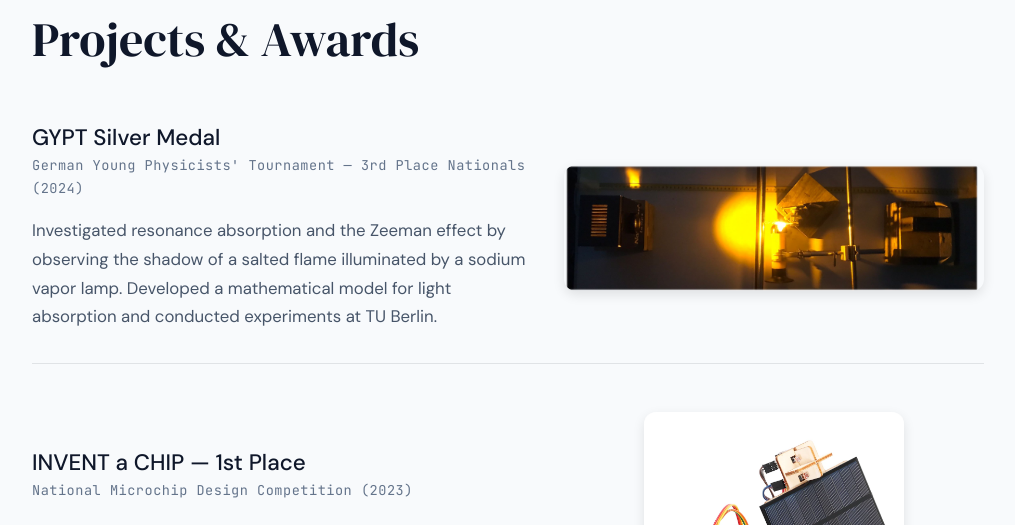
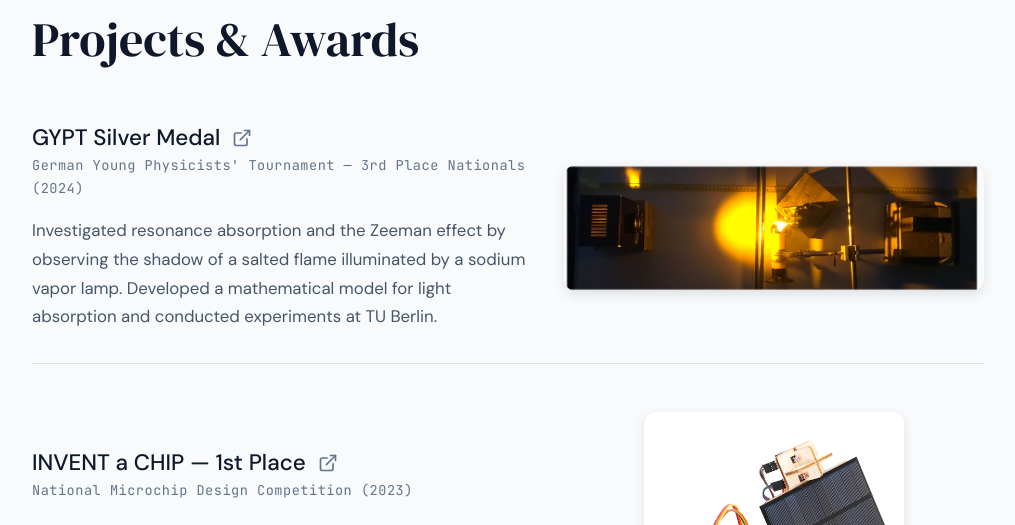
Before and after one commit to DGrasshoff/PersonalWebsite, a React (Vite) app: page / in a window 1280 px wide. Shown: the part 2820-3345 px from the top of the page, without its empty margins (132-1147 px from the left). Built offline with nearby package versions, Linux system fonts and the light colour scheme.

Commit message:
added links to the projects

```diff
--- a/src/components/Projects/Projects.css
+++ b/src/components/Projects/Projects.css
@@ -56,6 +56,20 @@
 .projects__title {
   font-size: 1.4rem;
   margin-bottom: 4px;
+  display: flex;
+  align-items: center;
+  gap: 12px;
+}
+
+.projects__link {
+  color: var(--text-tertiary);
+  transition: color var(--transition-fast);
+  display: flex;
+  align-items: center;
+}
+
+.projects__link:hover {
+  color: var(--accent-primary);
 }
 
 .projects__subtitle {
--- a/src/components/Projects/Projects.jsx
+++ b/src/components/Projects/Projects.jsx
@@ -1,4 +1,5 @@
 import { motion } from 'framer-motion';
+import { ExternalLink } from 'lucide-react';
 import './Projects.css';
 
 const projects = [
@@ -6,19 +7,22 @@ const projects = [
     title: 'GYPT Silver Medal',
     subtitle: 'German Young Physicists\' Tournament — 3rd Place Nationals (2024)',
     description: 'Investigated resonance absorption and the Zeeman effect by observing the shadow of a salted flame illuminated by a sodium vapor lamp. Developed a mathematical model for light absorption and conducted experiments at TU Berlin.',
-    image: '/projects/Quantum Light Dimmer.png'
+    image: '/projects/Quantum Light Dimmer.png',
+    link: 'https://www.gypt.org/ueber_uns/siegerinnen.html'
   },
   {
     title: 'INVENT a CHIP — 1st Place',
     subtitle: 'National Microchip Design Competition (2023)',
     description: 'Built a photovoltaic solar tracker using a self-programmed FPGA chip in VHDL. Implemented real-time data monitoring and control systems, winning 1st place in the national competition organized by the VDE.',
-    image: '/projects/IAC.png'
+    image: '/projects/IAC.png',
+    link: 'https://lnkd.in/p/d2_KRiPy'
   },
   {
     title: 'GYPT Bronze Medal',
     subtitle: 'German Young Physicists\' Tournament — 4th Place Nationals (2023)',
     description: 'Investigated a magnetic-mechanical oscillator consisting of two coupled leaf springs. Modeled the system using coupled differential equations and verified the theoretical predictions through experimental measurements and Fourier analysis.',
-    image: '/projects/MMO.jpeg'
+    image: '/projects/MMO.jpeg',
+    link: 'https://www.gypt.org/ueber_uns/siegerinnen.html'
   },
 ];
 
@@ -46,7 +50,14 @@ export default function Projects() {
               transition={{ duration: 0.6, delay: index * 0.1 }}
             >
               <div className="projects__item-content">
-                <h3 className="projects__title">{project.title}</h3>
+                <h3 className="projects__title">
+                  {project.title}
+                  {project.link && (
+                    <a href={project.link} target="_blank" rel="noopener noreferrer" className="projects__link" aria-label="Project reference">
+                      <ExternalLink size={20} strokeWidth={2} />
+                    </a>
+                  )}
+                </h3>
                 <p className="projects__subtitle">{project.subtitle}</p>
                 <p className="projects__description">{project.description}</p>
               </div>
```
